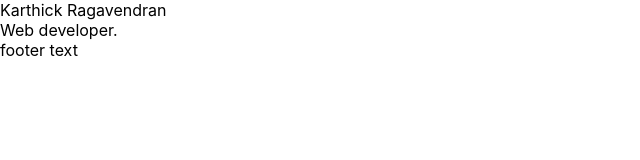
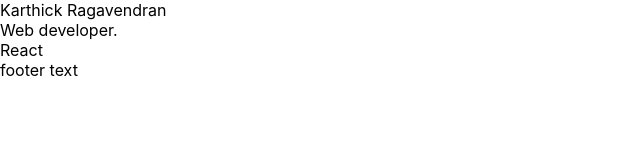
Before and after one commit to karthickthankyou/iamkarthick-dev, a Next.js app: page / in a window 1280 px wide. Shown: the top 160 px of the page, without its empty margins (0-640 px from the left). Built offline with nearby package versions, Linux system fonts and the light colour scheme.

Commit message:
testing deployment

```diff
--- a/pages/index.tsx
+++ b/pages/index.tsx
@@ -15,6 +15,7 @@ const Home: NextPage = () => {
       <main>
         <div>Karthick Ragavendran</div>
         <div>Web developer.</div>
+        <div>React</div>
       </main>
       <footer>footer text</footer>
     </div>
```
